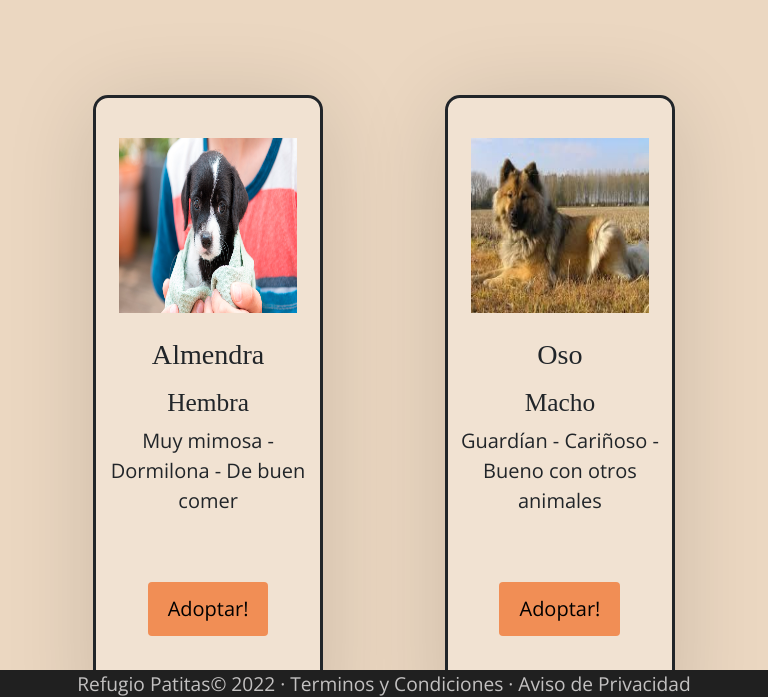
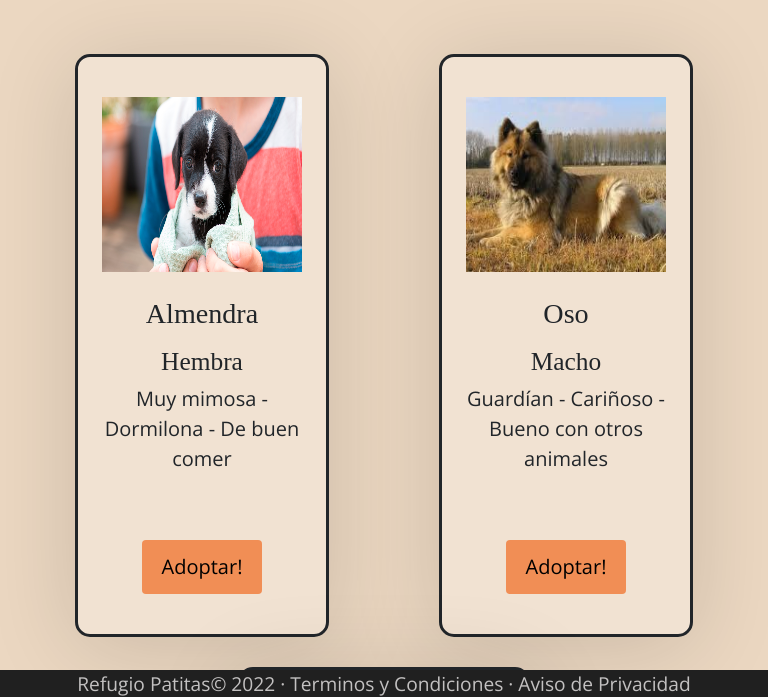
Before and after one commit to SolNeuss/SolNeuss-Refugio-Patitas-Neuss, a plain HTML site: page Adopciones.html in a window 768 px wide. Shown: the part 100-797 px from the top of the page. Drawn offline with nearby package versions, Linux system fonts and the light colour scheme.

Commit message:
se corrigio media

```diff
--- a/CSS/General.css
+++ b/CSS/General.css
@@ -204,9 +204,11 @@ main {
 }
 .prof1 {
   grid-area: prof1;
+  margin-bottom: 30px;
 }
 .prof2 {
   grid-area: prof2;
+  margin-bottom: 30px;
 }
 .prof3 {
   grid-area: prof3;
@@ -380,8 +382,7 @@ textarea {
   /* ADOPCIONES */
   #animal-tag {
     display: grid;
-    grid-template-columns: repeat(2, 45%);
-    grid-row-gap: 40px;
+    grid-template-columns: repeat(2, 50%);
     grid-template-rows: 3% 50% 50%;
     grid-template-areas:
       "titulo titulo"
```
